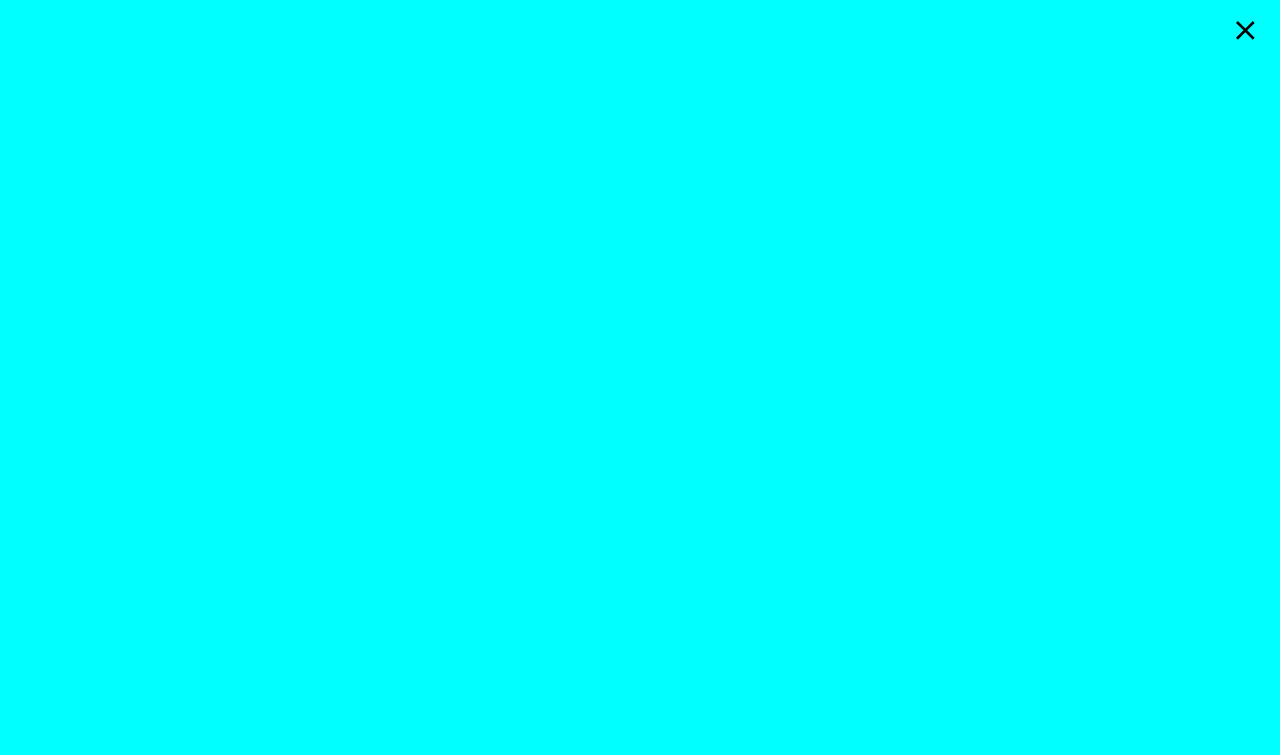
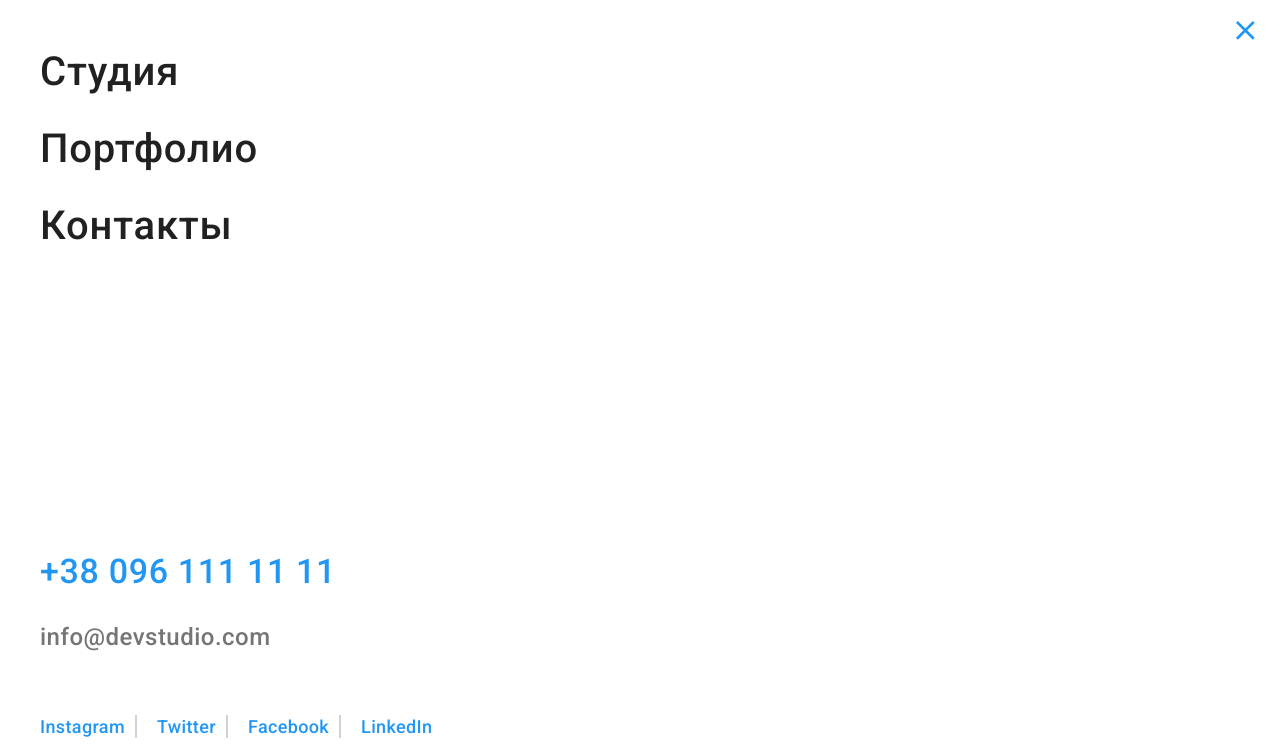
Before and after one commit to zefir0211/goit-markup-hw-08, a plain HTML site: page index.html in a window 1280 px wide. Both pictures are taken after a click on the button 1245 px from the left and 30 px from the top of the page. Shown: the top 755 px of the page. Drawn offline with nearby package versions, Linux system fonts and the light colour scheme; a web font is replaced by a local one.

Commit message:
Модалка - закончил

```diff
--- a/index.html
+++ b/index.html
@@ -26,7 +26,6 @@
                         <use class="header-close-icon" href="./images/icons.svg#icon-header-menu-close"></use>
                     </svg>
                 </button>
-                <div class="header__modal-menu" data-menu>
                 <nav class="navigation">
                     <ul class="navigation__list">
                         <li class="navigation__items"><a class="navigation__link current" href="index.html">Студия</a></li>
@@ -44,6 +43,27 @@
                             <use href="./images/icons.svg#icon-header-smartphone"></use>
                         </svg>+38 096 111 11 11</a>
                 </div>
+                <div class="header-modal-menu" data-menu>
+                    <nav class="header-modal-menu__navigation">
+                        <ul class="header-modal-menu__list">
+                            <li class="header-modal-menu__items"><a class="header-modal-menu__link" href="index.html">Студия</a></li>
+                            <li class="header-modal-menu__items"><a class="header-modal-menu__link" href="portfolio.html">Портфолио</a></li>
+                            <li class="header-modal-menu__items"><a class="header-modal-menu__link" href="#contacts">Контакты</a></li>
+                        </ul>
+                    </nav>
+                    <div class="header-modal-menu__contacts">
+                        <a href="tel:+380961111111" class="header-modal-menu__tel">
+                            +38 096 111 11 11</a>
+                        <a href="mailto:info@devstudio.com" class="header-modal-menu__mail">
+                            info@devstudio.com</a>
+                    </div>
+                    <div class="header-modal-menu__social-network">
+                        <a href="" class="header-modal-menu__social-network-link">Instagram</a>
+                        <a href="" class="header-modal-menu__social-network-link">Twitter</a>
+                        <a href="" class="header-modal-menu__social-network-link">Facebook</a>
+                        <a href="" class="header-modal-menu__social-network-link">LinkedIn</a>
+                    </div>
+
                 </div>
             </div>
         </div>
--- a/sass/components/_logo.scss
+++ b/sass/components/_logo.scss
@@ -27,7 +27,7 @@
 }
 
 .footer-logo {
-
+    margin: auto;
     &__styles {
         color: var(--active-text-color);
     }
@@ -35,7 +35,7 @@
         color: var(--white-text-color);
     }
     @media screen and (min-width: 480px) {
-        margin: auto;
+
     }
     @media screen and (min-width: 768px) {
         margin-bottom: 20px;
--- a/sass/loyout/_header.scss
+++ b/sass/loyout/_header.scss
@@ -32,22 +32,9 @@
         &.is-open .header-menu-icon {
             display: none;
         }
-
-    }
-    &__modal-menu {
-        position: absolute;
-        display: none;
-        top: 0;
-        left: 0;
-        width: 100%;
-        height: 100%;
-
-        background-color: aqua;
-        padding: 20px;
-        text-align: center;
-        font-size: 20px;
-        &.is-open {
-            display: block;
+        &:hover,
+        &:focus {
+            fill: var(--active-text-color);
         }
     }
 }
--- a/sass/loyout/_modal-windows.scss
+++ b/sass/loyout/_modal-windows.scss
@@ -177,3 +177,116 @@
     color: var(--active-text-color);
     text-decoration-line: underline;
 }
+
+// Header-modal-menu
+
+.header-modal-menu {
+    position: fixed;
+    display: none;
+    top: 0;
+    left: 0;
+    width: 100%;
+    height: 100%;
+    padding-top: 48px;
+    padding-left: 40px;
+    margin-bottom: 48px;
+
+    background: #FFFFFF;
+    box-shadow: 0px 4px 8px rgba(0, 0, 0, 0.04), 0px 2px 4px rgba(0, 0, 0, 0.08), 0px 1px 3px rgba(0, 0, 0, 0.16);
+
+    &.is-open {
+        display: block;
+    }
+
+    &__list {
+        display: flex;
+        flex-direction: column;
+        align-items: flex-start;
+        .header-modal-menu__items > a:focus {
+            color: var(--active-text-color);
+        }
+    }
+
+    &__items {
+        font-weight: 500;
+        font-size: 40px;
+        line-height: 47px;
+        text-align: center;
+        letter-spacing: 0.02em;
+
+        color: #212121;
+
+        margin-bottom: 30px;
+        &:last-child {
+            margin: 0;
+            margin-bottom: 302px;
+        }
+        &:hover .header-modal-menu__link,
+        &:focus > .header-modal-menu__link {
+            color: #2196F3;
+        }
+    }
+
+    &__tel {
+        display: flex;
+        justify-content: flex-start;
+
+        font-weight: 500;
+        font-size: 34px;
+        line-height: 1.2;
+        letter-spacing: 0.02em;
+
+        margin-bottom: 32px;
+
+            color: #2196F3;
+    }
+
+    &__mail {
+        display: flex;
+        justify-content: flex-start;
+
+        font-weight: 500;
+        font-size: 24px;
+        line-height: 1.16;
+        letter-spacing: 0.02em;
+
+        margin-bottom: 64px;
+
+        color: #757575;
+        &:hover, &:focus {
+            color: var(--active-text-color);
+        }
+    }
+
+    &__social-network {
+        display: flex;
+        justify-content: flex-start;
+
+    }
+    &__social-network-link {
+        font-weight: 500;
+        font-size: 18px;
+        line-height: 1.22;
+        letter-spacing: 0.02em;
+
+        color: #2196F3;
+
+        margin-right: 20px;
+        &:last-child {
+            margin: 0;
+        }
+        &::after {
+                content: '';
+                width: 22px;
+                height: 0px;
+                margin-left: 10px;
+
+                border: 1px solid rgba(33, 33, 33, 0.2);
+                transform: rotate(90deg);
+        }
+        &:last-child::after {
+            border: none;
+            margin: 0;
+        }
+    }
+}
--- a/sass/loyout/main-section/_main-lead.scss
+++ b/sass/loyout/main-section/_main-lead.scss
@@ -38,7 +38,7 @@
     }
     &__heading {
         max-width: 696px;
-        height: 84px;
+        min-height: 84px;
         margin-left: auto;
         margin-right: auto;
         margin-bottom: 30px;
```
Also changed, not shown: css/main.css, css/main.min.css, 2 other files. Lines whose indentation alone changed are shown as unchanged.
